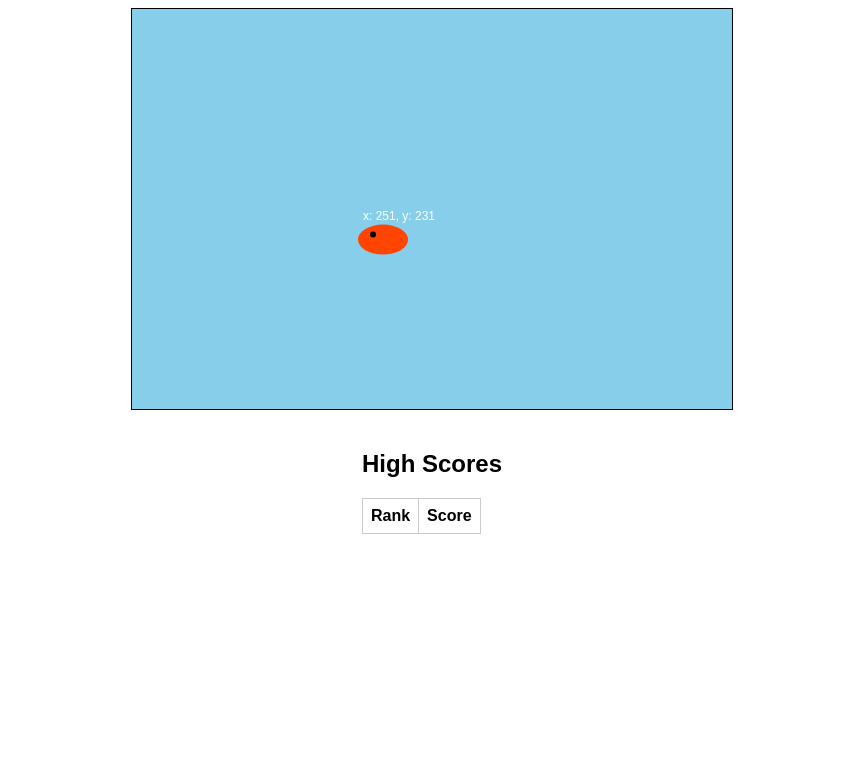
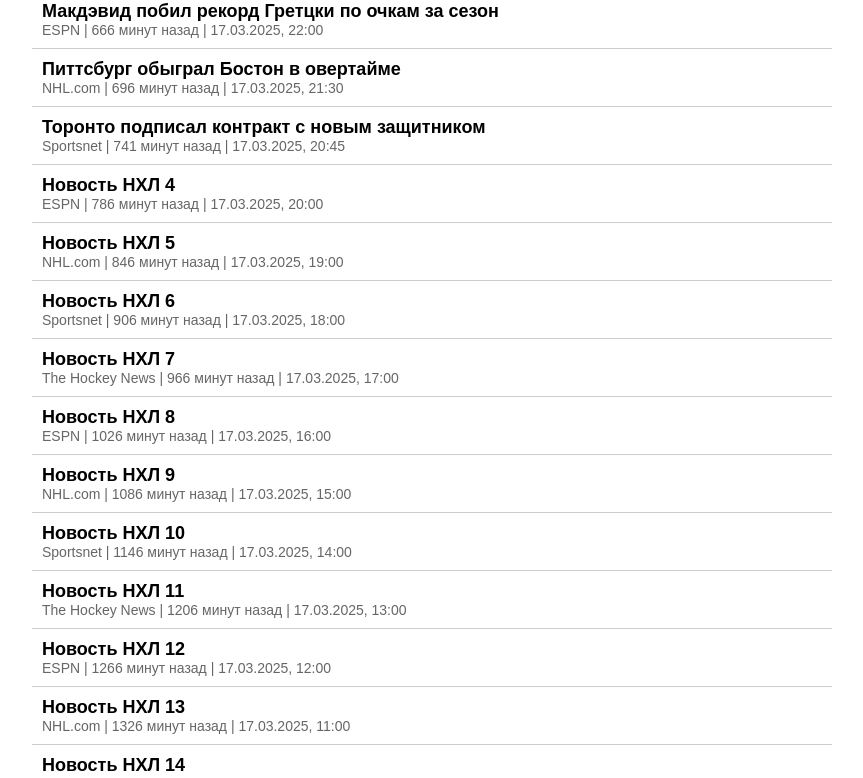
Before and after one commit to wizartdigital007/crypto-calc, a plain HTML site: page index.html in a window 1280 px wide. Shown: the part 89-867 px from the top of the page, without its empty margins (208-1071 px from the left). Before the commit the page ends 800 px from the top, so only its background shows below. Drawn offline with Linux system fonts and the light colour scheme.

Commit message:
Update index.html

```diff
--- a/index.html
+++ b/index.html
@@ -1,122 +1,66 @@
 <!DOCTYPE html>
-<html lang="en">
+<html lang="ru">
 <head>
     <meta charset="UTF-8">
-    <title>Fishing Game</title>
+    <title>Новости НХЛ</title>
     <style>
-        body { margin: 0; display: flex; flex-direction: column; align-items: center; font-family: Arial, sans-serif; }
-        #gameCanvas { border: 1px solid #000; background: #87CEEB; }
-        #score { font-size: 24px; margin: 10px; }
-        #speedControls { margin: 10px; }
-        #highScores { margin: 20px; }
-        table { border-collapse: collapse; }
-        th, td { padding: 8px; border: 1px solid #ccc; }
-        button { padding: 5px 10px; margin: 0 5px; }
+        body { font-family: Arial, sans-serif; margin: 20px; max-width: 800px; margin: 0 auto; }
+        .news-item { border-bottom: 1px solid #ccc; padding: 10px; cursor: pointer; }
+        .news-item:hover { background: #f5f5f5; }
+        .title { font-size: 18px; font-weight: bold; }
+        .meta { font-size: 14px; color: #666; }
+        .content { display: none; margin-top: 10px; font-size: 16px; }
+        .content.active { display: block; }
     </style>
 </head>
 <body>
-    <div id="score">Score: 0</div>
-    <div id="speedControls">
-        Speed:
-        <button onclick="setSpeed(1)">1</button>
-        <button onclick="setSpeed(2)">2</button>
-        <button onclick="setSpeed(3)">3</button>
-    </div>
-    <canvas id="gameCanvas" width="600" height="400"></canvas>
-    <div id="highScores">
-        <h2>High Scores</h2>
-        <table id="scoresTable">
-            <thead><tr><th>Rank</th><th>Score</th></tr></thead>
-            <tbody id="scoresBody"></tbody>
-        </table>
-    </div>
+    <h1>Новости НХЛ</h1>
+    <div id="newsFeed"></div>
 
     <script>
-        const canvas = document.getElementById("gameCanvas");
-        const ctx = canvas.getContext("2d");
-        const scoreDisplay = document.getElementById("score");
-        const scoresBody = document.getElementById("scoresBody");
+        // Примерные данные (20 новостей, позже можно заменить API)
+        const newsData = [
+            { title: "Макдэвид побил рекорд Гретцки по очкам за сезон", source: "ESPN", pubTime: "2025-03-17T22:00:00Z", content: "Коннор Макдэвид из 'Эдмонтон Ойлерз' набрал 150 очков за сезон, превзойдя рекорд Уэйна Гретцки. Это историческое достижение для НХЛ." },
+            { title: "Питтсбург обыграл Бостон в овертайме", source: "NHL.com", pubTime: "2025-03-17T21:30:00Z", content: "Сидни Кросби забил победный гол в овертайме, принеся 'Пингвинам' победу со счётом 3:2." },
+            { title: "Торонто подписал контракт с новым защитником", source: "Sportsnet", pubTime: "2025-03-17T20:45:00Z", content: "'Мэйпл Лифс' заключили трёхлетний контракт с Джоном Доу на $5 млн." },
+            // Добавим ещё 17 примеров для краткости
+            ...Array(17).fill().map((_, i) => ({
+                title: `Новость НХЛ ${i + 4}`,
+                source: ["ESPN", "NHL.com", "Sportsnet", "The Hockey News"][i % 4],
+                pubTime: `2025-03-17T${20 - i}:00:00Z`,
+                content: `Текст новости ${i + 4} о хоккее НХЛ, переведённый на русский.`
+            }))
+        ];
 
-        let score = 0;
-        let fish = { x: 300, y: 200, width: 50, height: 30, baseSpeed: 2, angle: 0 };
-        let highScores = JSON.parse(localStorage.getItem("fishingScores")) || [];
-
-        function drawFish() {
-            ctx.fillStyle = "#FF4500";
-            ctx.beginPath();
-            ctx.ellipse(fish.x, fish.y, fish.width / 2, fish.height / 2, 0, 0, Math.PI * 2);
-            ctx.fill();
-            ctx.fillStyle = "#000";
-            ctx.beginPath();
-            ctx.arc(fish.x - 10, fish.y - 5, 3, 0, Math.PI * 2); // глаз
-            ctx.fill();
-            // Отладка: текст с координатами
-            ctx.fillStyle = "#FFF";
-            ctx.font = "12px Arial";
-            ctx.fillText(`x: ${Math.round(fish.x)}, y: ${Math.round(fish.y)}`, fish.x - 20, fish.y - 20);
+        function timeAgo(pubTime) {
+            const now = new Date();
+            const pubDate = new Date(pubTime);
+            const diff = Math.floor((now - pubDate) / 60000); // Минуты
+            return diff < 1 ? "только что" : `${diff} минут назад`;
         }
 
-        function moveFish() {
-            fish.angle += 0.05;
-            fish.x += fish.baseSpeed;
-            fish.y = 200 + Math.sin(fish.angle) * 50; // Волна от центра
-
-            // Простые границы
-            if (fish.x > canvas.width + fish.width / 2) fish.x = -fish.width / 2;
-            if (fish.x < -fish.width / 2) fish.x = canvas.width + fish.width / 2;
+        function formatPubTime(pubTime) {
+            const date = new Date(pubTime);
+            return date.toLocaleString("ru-RU", { dateStyle: "short", timeStyle: "short" });
         }
 
-        function setSpeed(level) {
-            fish.baseSpeed = level;
+        function toggleContent(index) {
+            const content = document.getElementById(`content-${index}`);
+            content.classList.toggle("active");
         }
 
-        function updateScore() {
-            scoreDisplay.innerText = `Score: ${score}`;
-            if (score > Math.min(...highScores.concat(0))) {
-                highScores.push(score);
-                highScores.sort((a, b) => b - a);
-                highScores = highScores.slice(0, 5);
-                localStorage.setItem("fishingScores", JSON.stringify(highScores));
-                updateHighScores();
-            }
+        function renderNews() {
+            const feed = document.getElementById("newsFeed");
+            feed.innerHTML = newsData.map((news, i) => `
+                <div class="news-item" onclick="toggleContent(${i})">
+                    <div class="title">${news.title}</div>
+                    <div class="meta">${news.source} | ${timeAgo(news.pubTime)} | ${formatPubTime(news.pubTime)}</div>
+                    <div class="content" id="content-${i}">${news.content}</div>
+                </div>
+            `).join("");
         }
 
-        function updateHighScores() {
-            scoresBody.innerHTML = "";
-            highScores.forEach((s, i) => {
-                const row = document.createElement("tr");
-                row.innerHTML = `<td>${i + 1}</td><td>${s}</td>`;
-                scoresBody.appendChild(row);
-            });
-        }
-
-        canvas.addEventListener("click", (e) => {
-            const rect = canvas.getBoundingClientRect();
-            const clickX = e.clientX - rect.left;
-            const clickY = e.clientY - rect.top;
-
-            if (clickX > fish.x - fish.width / 2 && clickX < fish.x + fish.width / 2 &&
-                clickY > fish.y - fish.height / 2 && clickY < fish.y + fish.height / 2) {
-                score += 10;
-                fish.x = 300; // Центр
-                fish.y = 200;
-                fish.angle = 0;
-                updateScore();
-            }
-        });
-
-        function gameLoop() {
-            ctx.clearRect(0, 0, canvas.width, canvas.height); // Очистка
-            moveFish(); // Сначала движение
-            drawFish(); // Потом отрисовка
-            requestAnimationFrame(gameLoop);
-        }
-
-        setSpeed(2);
-        updateHighScores();
-        ctx.clearRect(0, 0, canvas.width, canvas.height); // Начальная очистка
-        drawFish(); // Рисуем сразу
-        gameLoop(); // Запускаем цикл
+        renderNews();
     </script>
 </body>
 </html>
```
